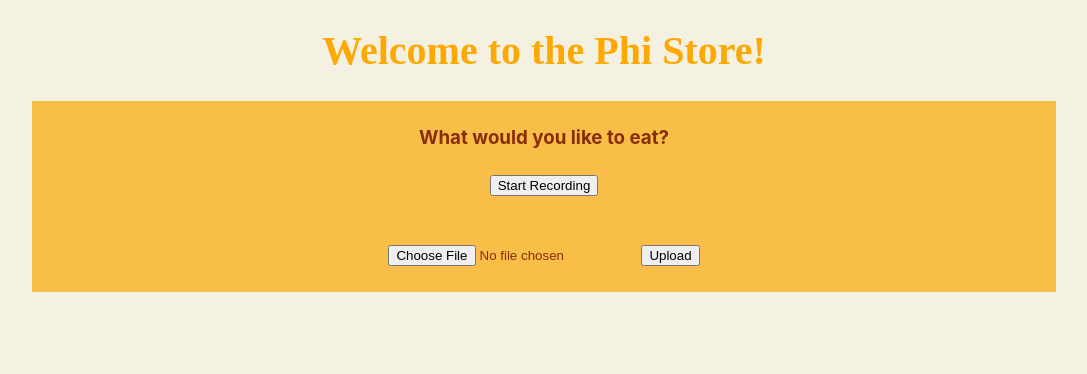
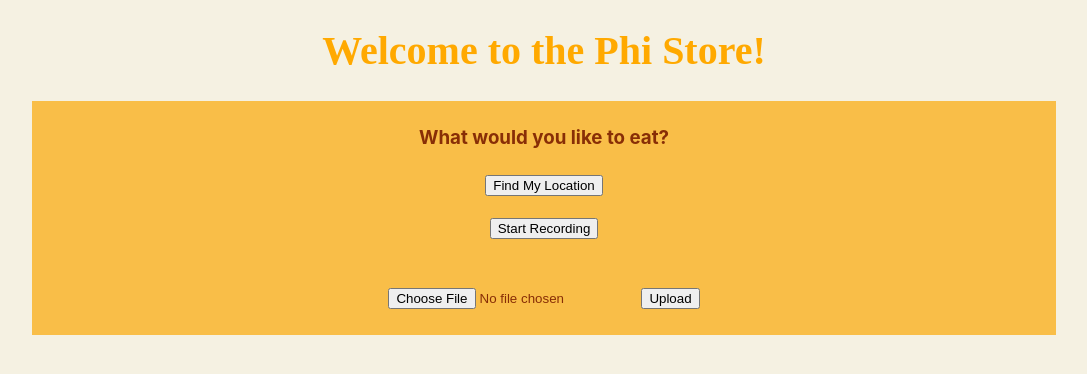
Before and after one commit to ReeseHatfield/CEG-7370-Project, a React (Create React App) app in the folder phi-frontend/: page / in a window 1280 px wide. Shown: the top 374 px of the page, without its empty margins (96-1183 px from the left). Built offline with nearby package versions, Linux system fonts and the light colour scheme.

Commit message:
upload geoLocation-prototype

```diff
--- a/phi-frontend/src/App.js
+++ b/phi-frontend/src/App.js
@@ -1,4 +1,5 @@
 import './App.css';
+import IpReader from './IpReader/IpReader'
 import AudioUploader from './AudioUploader/AudioUploader';
 import AudioRecorder from './AudioRecorder/AudioRecorder';
 
@@ -9,6 +10,7 @@ function App() {
 
       <h3 className="order-container">
         What would you like to eat? <br/><br/>
+        <IpReader />
         <AudioRecorder /> <br/><br/>
         <AudioUploader />
       </h3>
--- /dev/null
+++ b/phi-frontend/src/IpReader/IpReader.js
@@ -0,0 +1,53 @@
+/*
+ * Source: https://www.youtube.com/watch?v=VK9F8BWrOgY
+ * Source: https://dev.to/choiruladamm/how-to-use-geolocation-api-using-reactjs-ndk
+ * TODO 1: convert coord into the actual area (e.g. Dayton, OH)
+ * TODO 2: send the actual area to the back end
+ */
+
+import { useState } from "react";
+
+export default function IpReader() {
+    // to track the error easily when this is combined with other codes
+    const [status, setStatus] = useState(null);
+    const [coords, setCoords] = useState(null);
+
+    // get coordinate from the public IP address
+    const getLocation = () => {
+        if (!navigator.geolocation) {
+            // what to do if it's not supported
+            setStatus("Geo-location is not supported by this browser.");
+            return;
+        }
+        else {
+            navigator.geolocation.getCurrentPosition(
+                // what to do once getting the position
+                (position) => {
+                    const { latitude, longitude } = position.coords;
+                    setCoords({ latitude, longitude });
+                },
+                (error) => {
+                    // set a status so that an error happened here in IpReader.js
+                    setStatus("Error in getting current user location :: IpReader.js: ", error)
+                }
+            );
+        }
+    };
+
+    return (
+        <div>
+            <button onClick={getLocation} className="IpReader-button">
+                Find My Location
+            </button>
+
+            <p className="IpReader-status">{status}</p>
+
+            {coords && (
+                <div>
+                <p>Your current location is... </p>
+                <p>Latitude: {coords.latitude}, Longitude: {coords.longitude}</p>
+                </div>
+            )}
+        </div>
+    );
+}
```
